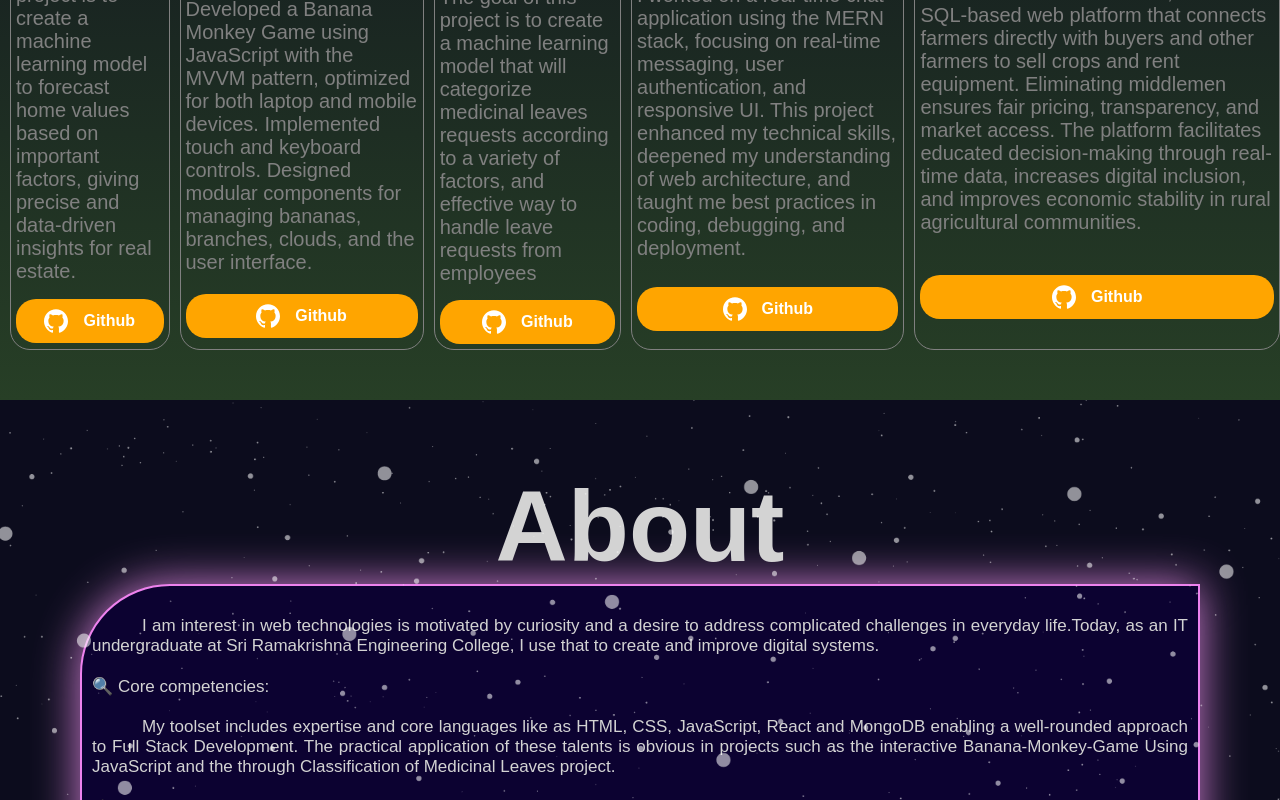
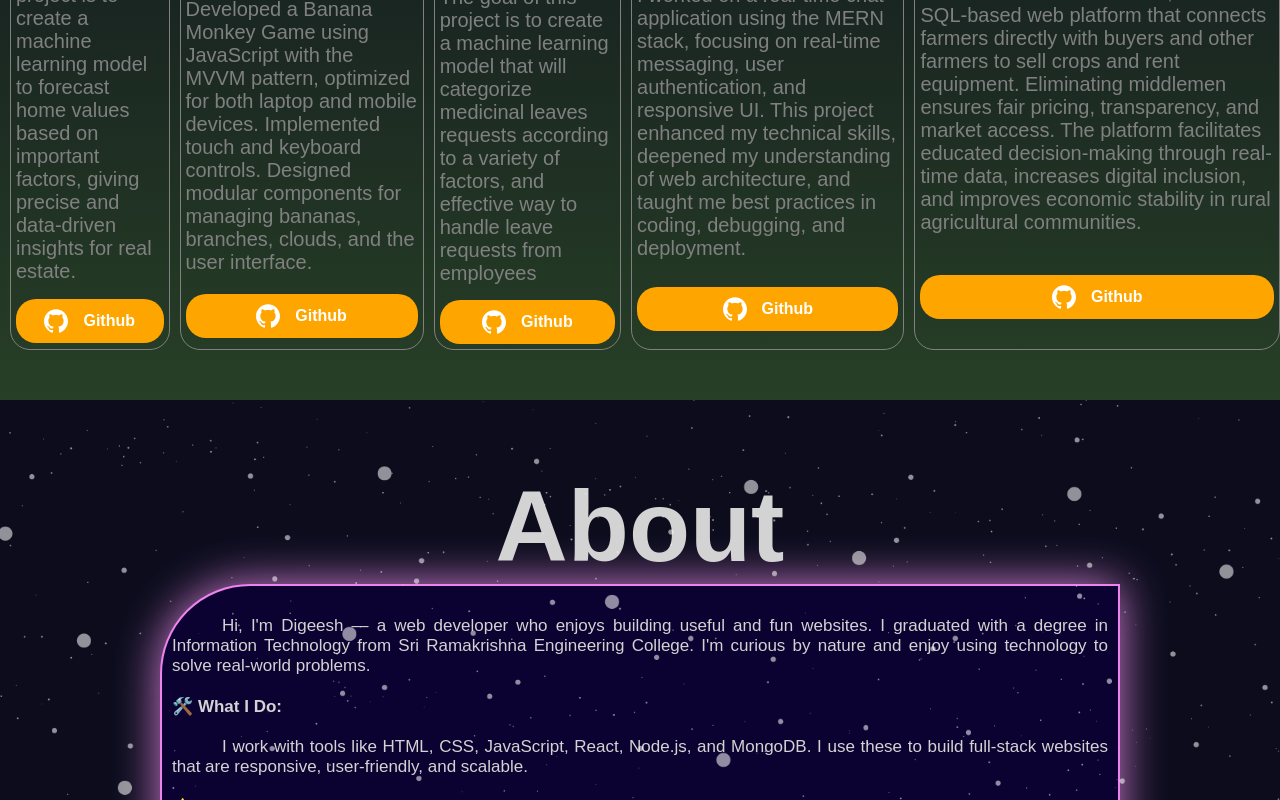
Before and after one commit to digeesh038/portfolio-1, a React (Vite) app: page / in a window 1280 px wide. Shown: the part 2000-2800 px from the top of the page. Built offline with nearby package versions, Linux system fonts and the light colour scheme.

Commit message:
updating

```diff
--- a/src/components/about/About.jsx
+++ b/src/components/about/About.jsx
@@ -6,42 +6,78 @@ const About = ({ type }) => {
     const ref = useRef();
     const { scrollYProgress } = useScroll({
         target: ref,
-        offset: ["start start", "end start"]
-    })
+        offset: ["start start", "end start"],
+    });
 
-    const yBg = useTransform(scrollYProgress, [0, 1], ["0%", "100%"])
-    const yText = useTransform(scrollYProgress, [0, 1], ["0%", "500%"])
+    const yBg = useTransform(scrollYProgress, [0, 1], ["0%", "100%"]);
+    const yText = useTransform(scrollYProgress, [0, 1], ["0%", "500%"]);
 
     return (
-        <div className="parallax"
-            ref={ref}>
-            <motion.h1 style={{ y: yText }}>{type === "services" ? "" : ""}</motion.h1>
+        <div className="parallax" ref={ref}>
+            <motion.h1 style={{ y: yText }}>
+                {type === "services" ? "" : ""}
+            </motion.h1>
             <motion.div style={{ x: yBg }} className="stars"></motion.div>
             <motion.div>
                 <h1 className="about">About</h1>
                 <div className="div">
-<br />
-            <p>I am interest in web technologies is motivated by curiosity and a desire to address complicated challenges in everyday life.Today, as an IT undergraduate at Sri Ramakrishna Engineering College, I use that to create and improve digital systems.
-            </p><br />
-                🔍 Core competencies:
-<br /><br />
-            <p> My toolset includes expertise and core languages like as HTML, CSS, JavaScript, React and MongoDB enabling a well-rounded approach to Full Stack Development. The practical application of these talents is obvious in projects such as the interactive Banana-Monkey-Game Using JavaScript and the through Classification of Medicinal Leaves project.
-            </p><br />
-                🎓 Educational Insights:
-<br /><br />
-                <p>Pursuing my Bachelor’s in Information Technology has equipped me with not just technical proficiency but a problem-solving mindset that prioritizes efficiency and exceptional user experiences.
-                </p><br />
-                🚀 Visionary Outlook:
-<br /><br />
-                <p>I’m driven to explore emerging technologies and stay ahead of the curve. Certifications like AWS Cloud Practitioner Essentials reflect my commitment to continuous growth.
-                </p><br />
-                🌐 Future Forward:
-<br /><br />
-                <p>I am actively engaging with emerging technologies and continually updating my skill set through certifications like the AWS Cloud Practitioner Essentials. My goal is to influence the tech space significantly, making tech solutions more accessible and impactful.
-                </p><br /><br />
+                    <br />
+                    <p>
+                        Hi, I'm Digeesh — a web developer who enjoys building useful and fun
+                        websites. I graduated with a degree in Information Technology from
+                        Sri Ramakrishna Engineering College. I'm curious by nature and enjoy
+                        using technology to solve real-world problems.
+                    </p>
+                    <br />
+                    🛠️ <strong>What I Do:</strong>
+                    <br />
+                    <br />
+                    <p>
+                        I work with tools like HTML, CSS, JavaScript, React, Node.js, and
+                        MongoDB. I use these to build full-stack websites that are
+                        responsive, user-friendly, and scalable.
+                    </p>
+                    <br />
+                    🌟 <strong>Projects I've Worked On:</strong>
+                    <br />
+                    <br />
+                    <p>
+                        Some of my favorite projects:
+                        <ul>
+                            <li>
+                                <strong>Banana Monkey Game</strong> – A fun side-scrolling game
+                                made with JavaScript.
+                            </li>
+                            <li>
+                                <strong>Farm Connect</strong> – A website that helps farmers
+                                connect directly with buyers.
+                            </li>
+                            <li>
+                                <strong>Medicinal Leaf Classifier</strong> – A tool that uses
+                                machine learning to identify medicinal plants.
+                            </li>
+                        </ul>
+                    </p>
+                    <br />
+                    💡 <strong>Why I Love Tech:</strong>
+                    <br />
+                    <br />
+                    <p>
+                        I enjoy using technology to make life easier. Whether it’s building
+                        tools for farmers, supporting healthcare, or creating fun games — I
+                        love working on things that have a real impact.
+                    </p>
+                    <br />
+                    🚀 <strong>Looking Ahead:</strong>
+                    <br />
+                    <br />
+                    <p>
+                        I’m always learning and improving. My goal is to be part of projects
+                        that solve real problems and make a positive difference.
+                    </p>
                 </div>
             </motion.div>
         </div>
-    )
-}
+    );
+};
 export default About;
--- a/src/components/about/about.scss
+++ b/src/components/about/about.scss
@@ -5,7 +5,7 @@
         border: 2px solid violet;
         border-radius: 90px 0px;
         font-size: 17px;
-        width: 70rem;
+        width: 60rem;
         height:max-content;
         text-align: justify;
         padding: 10px;
--- a/src/components/hero/Hero.jsx
+++ b/src/components/hero/Hero.jsx
@@ -25,7 +25,7 @@ animate:{
 }
 
 const sliderVariants ={
-    inital:{
+    initial:{
         x:0,
     },
 animate:{
@@ -58,8 +58,8 @@ return (
             <motion.img   variants ={textVariants} animate="scrollButton" src="scroll.png" alt="" />
         </motion.div>
         </div>
-        <motion.div className="slidingTextContainer" variants={sliderVariants} inital = "inital" animate="animate">
-            Front-end Developer
+        <motion.div className="slidingTextContainer" variants={sliderVariants} initial = "inital" animate="animate">
+            Web Developer
         </motion.div>
         <div className="imageContainer">
         <img className="a"src="hero.png" alt="" />
--- a/src/components/navbar/Navbar.jsx
+++ b/src/components/navbar/Navbar.jsx
@@ -14,7 +14,7 @@ return (
                 Digeesh</motion.span>
             <div className="social">
                 <a href="https://github.com/digeesh038" target="_blank"><img src="/github-sign.png" alt="No image" /></a>
-                <a href="https://www.linkedin.com/in/digeesh-s-013051272/" target="_blank"><img src="/linkedin.png" alt="No image" /></a>
+                <a href="https://www.linkedin.com/in/digeesh-s/" target="_blank"><img src="/linkedin.png" alt="No image" /></a>
                 <a href="https://www.instagram.com/digee_2683/" target="_blank"><img src="/instagram.png" alt="No image" /></a>
                 <a href="https://x.com/digeesh_2683" target="_blank"><img src="/twitter.png" alt="No image" /></a>
             </div>
```
